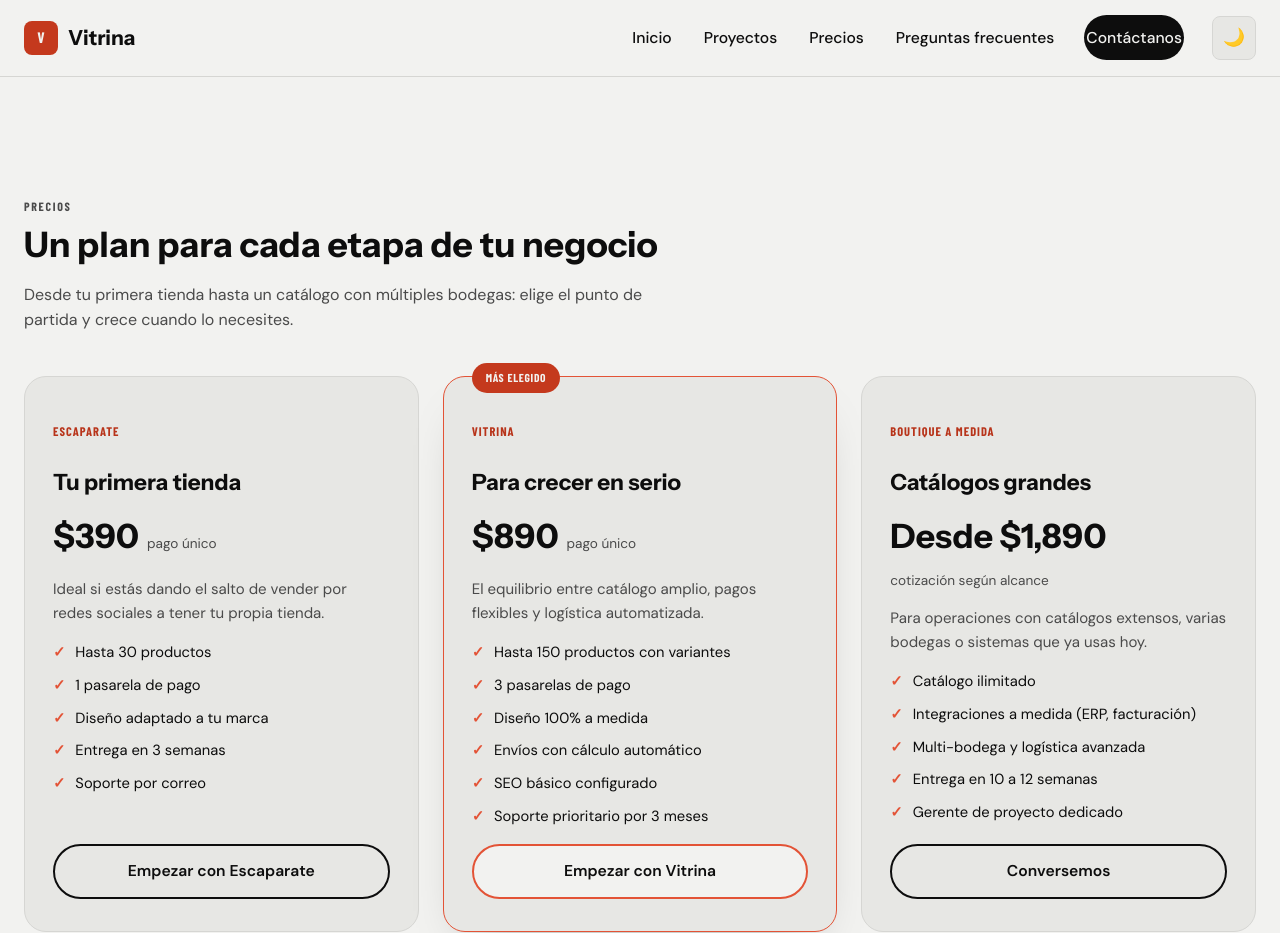
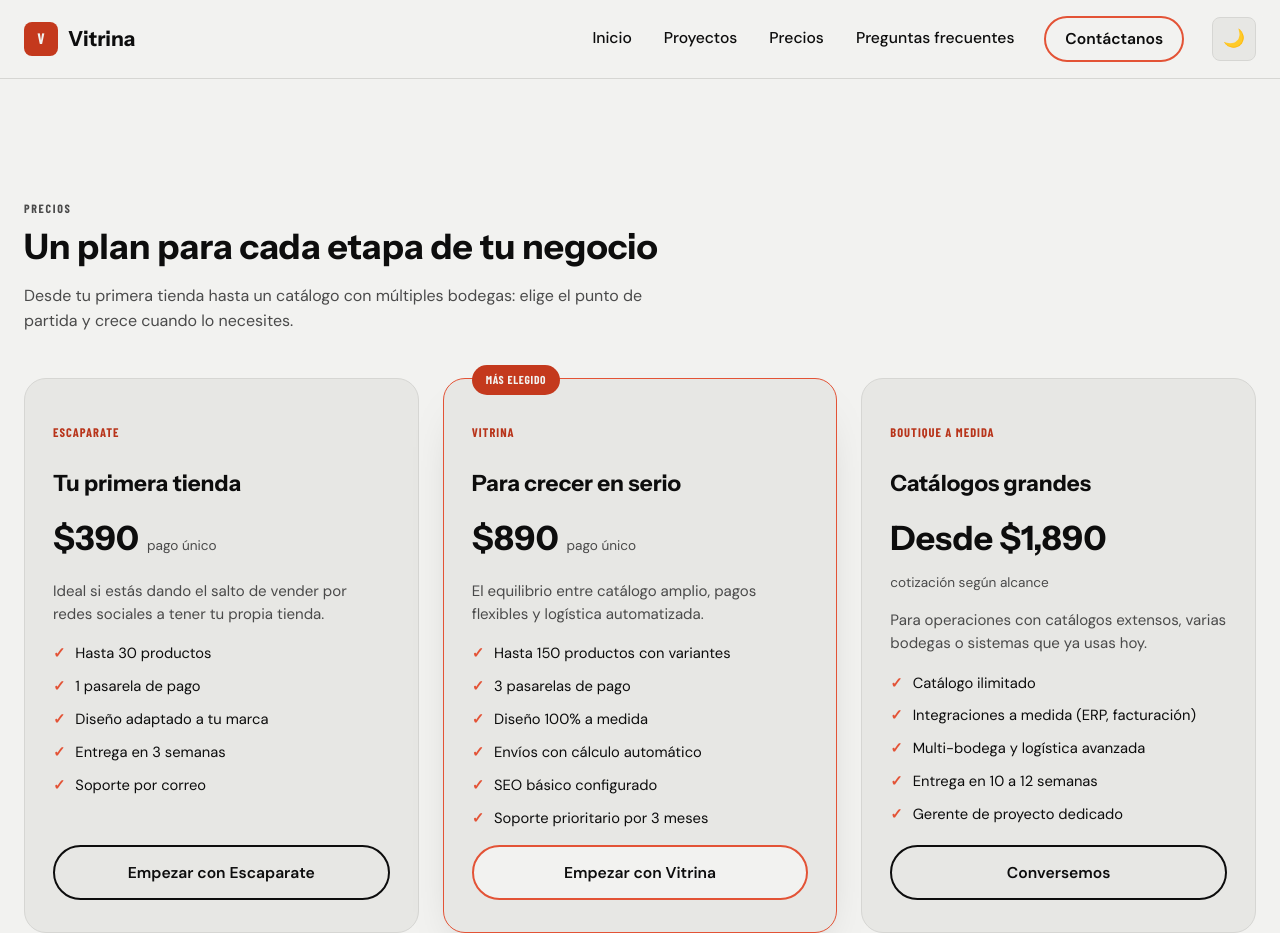
Before and after one commit to DxferStrife/Landing-Page-Ecommerce-, a website: page precios.html in a window 1280 px wide. Shown: the top 933 px of the page. Drawn offline with nearby package versions, Linux system fonts and the light colour scheme; a web font is replaced by a local one.

Commit message:
Correccion de boton contactanos

```diff
--- a/css/layout.css
+++ b/css/layout.css
@@ -228,15 +228,13 @@
   .main-nav a:not(.nav-cta):focus-visible::after{
     right: 0;
   }
-  .nav-cta{
-    background: var(--cta-surface);
-    color: var(--cta-ink);
-    padding: 0.55em 1.1em;
-    border-radius: 999px;
+  /* El botón de contacto del nav es un .btn.btn-primary más (mismos colores, borde de 2px y
+     hover); aquí solo se compacta para el header y se anula lo heredado de `.main-nav a`
+     (mayor especificidad que .btn) para que no cambie el peso ni el relleno de la fuente. */
+  .main-nav .nav-cta{
+    padding: 0.55em 1.2em;
     font-weight: 600;
   }
-  /* Antes var(--accent-hover) #F06A50 (2.7:1 con texto blanco). */
-  .nav-cta:hover{ background: var(--accent-strong); }
 
   /* ---------- Selector de modo claro/oscuro ---------- */
   .theme-toggle{
--- a/css/variables.css
+++ b/css/variables.css
@@ -35,7 +35,7 @@
     --error:      #F87171;
     --header-bg:  rgba(13,13,13,0.92);
     /* Fijos a propósito (no invierten con el tema): paneles/botones de marca de alto
-       contraste (.btn-primary, .nav-cta, .caso-figure, .skip-link) deben verse
+       contraste (.caso-figure, .skip-link) deben verse
        siempre como una superficie oscura con texto claro, en vez de heredar --ink/--paper
        que se invierten con el tema y convertirían ese panel en un bloque blanco sobre fondo
        claro (o lo camuflarían contra el fondo en modo oscuro). */
@@ -108,9 +108,9 @@
     --grano-opacidad: 0.34; /* sobre fondo claro el ruido se nota más que sobre negro */
   }
   /* --cta-surface queda fijo en negro; en modo oscuro coincide en luminancia con el fondo de
-     página (--paper también oscuro) y se volvería invisible sin un borde propio. */
-  :root[data-theme="dark"] .btn-primary,
-  :root[data-theme="dark"] .nav-cta,
+     página (--paper también oscuro) y se volvería invisible sin un borde propio.
+     (.btn-primary y .nav-cta ya no lo usan: su fondo es --paper y su borde de 2px coral
+     viene de .btn-primary, igual en ambos modos.) */
   :root[data-theme="dark"] .caso-figure{
     border: 1px solid var(--accent);
   }
--- a/precios.html
+++ b/precios.html
@@ -91,7 +91,7 @@
         <li><a href="proyectos.html">Proyectos</a></li>
         <li><a href="precios.html">Precios</a></li>
         <li><a href="faq.html">Preguntas frecuentes</a></li>
-        <li><a href="index.html#contacto" class="nav-cta">Contáctanos</a></li>
+        <li><a href="index.html#contacto" class="btn btn-primary nav-cta">Contáctanos</a></li>
         <li class="theme-toggle-item"><button type="button" class="theme-toggle theme-toggle--desktop" aria-pressed="false" aria-label="Activar modo oscuro"></button></li>
       </ul>
     </nav>
```
Also changed, not shown: faq.html (+1 -1 lines), index.html (+1 -1 lines), privacidad.html (+1 -1 lines), proyectos.html (+1 -1 lines), terminos.html (+1 -1 lines).
